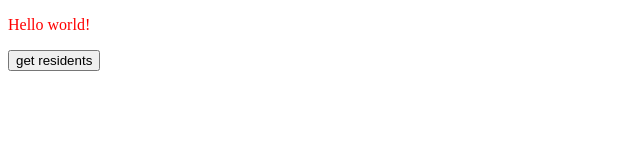
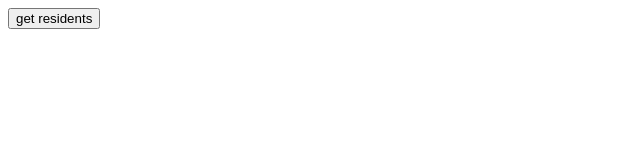
Before and after one commit to sraywall/apis, a website: page index.html in a window 1280 px wide. Shown: the whole page, without its empty margins (0-640 px from the left). Drawn offline with nearby package versions, Linux system fonts and the light colour scheme.

Commit message:
commented out 'hello world' paragraph

```diff
--- a/index.html
+++ b/index.html
@@ -7,7 +7,7 @@
     <title>Document</title>
     <link rel="stylesheet" href="styles.css"/>
 </head>
-    <p>Hello world!</p>
+    <!-- <p>Hello world!</p> -->
 <body>
     <button id="btn">get residents</button>
     <script src="./node_modules/axios/dist/axios.min.js"></script>
```
